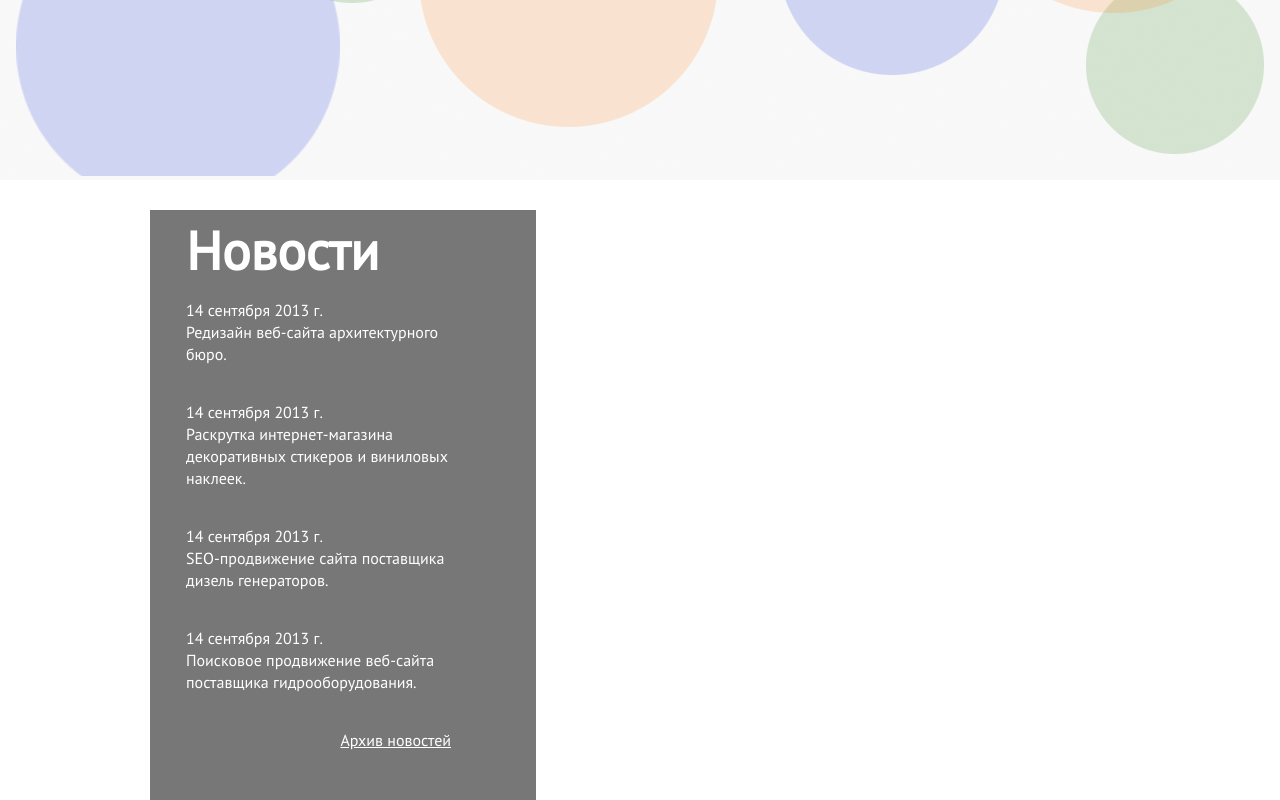
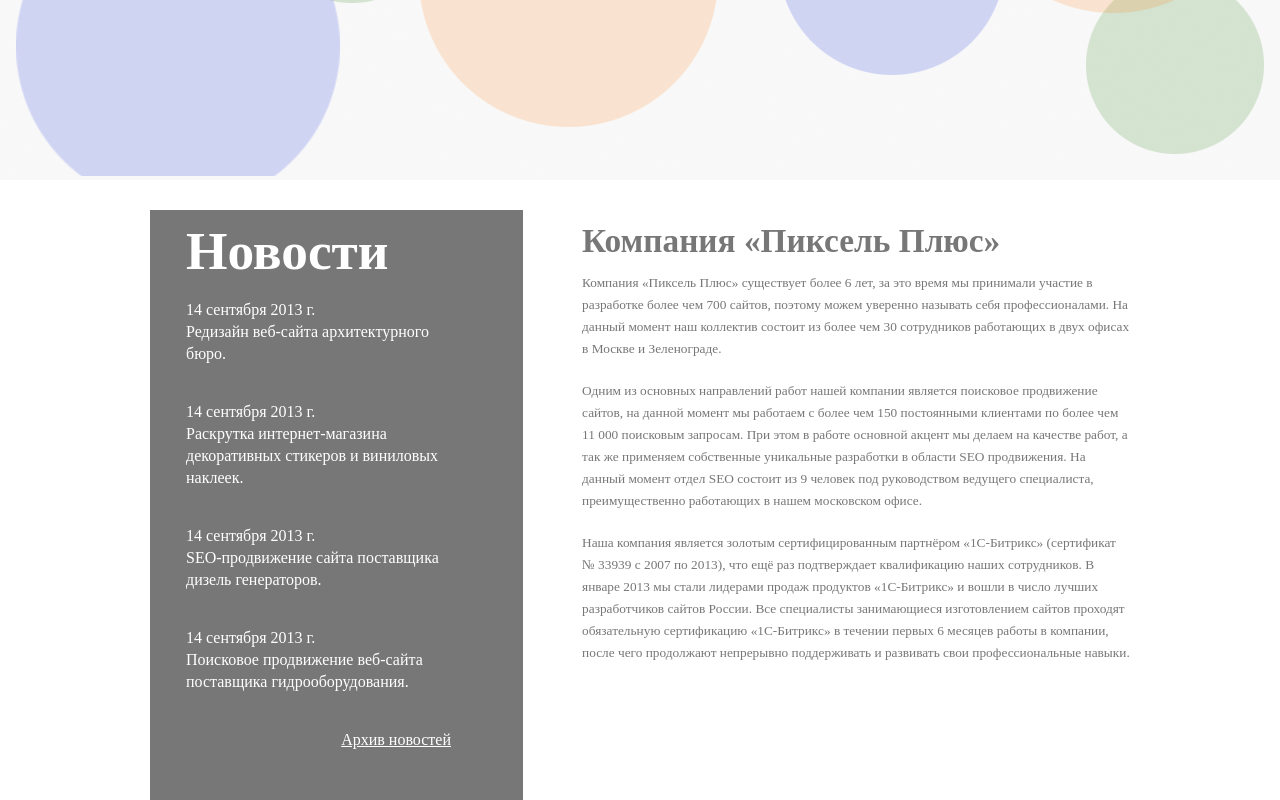
Before and after one commit to NotifyOne/test_HTML_CSS_3, a website: page index.html in a window 1280 px wide. Shown: the part 645-1445 px from the top of the page. Drawn offline with Linux system fonts and the light colour scheme.

Commit message:
End content-content

```diff
--- a/index.html
+++ b/index.html
@@ -65,6 +65,18 @@
                 <li><p><a href="#">Архив новостей</a></p></li>
             </ul>
         </nav>
+        <content class="content-content">
+            <h2>Компания «Пиксель Плюс»</h2>
+            <p>
+                Компания «Пиксель Плюс» существует более 6 лет, за это время мы принимали участие в разработке более чем 700 сайтов, поэтому можем уверенно называть себя профессионалами. На данный момент наш коллектив состоит из более чем 30 сотрудников работающих в двух офисах в Москве и Зеленограде.
+            </p>
+            <p>
+                Одним из основных направлений работ нашей компании является поисковое продвижение сайтов, на данной момент мы работаем с более чем 150 постоянными клиентами по более чем 11 000 поисковым запросам. При этом в работе основной акцент мы делаем на качестве работ, а так же применяем собственные уникальные разработки в области SEO продвижения. На данный момент отдел SEO состоит из 9 человек под руководством ведущего специалиста, преимущественно работающих в нашем московском офисе.
+            </p>
+            <p>
+                Наша компания является золотым сертифицированным партнёром «1С-Битрикс» (сертификат № 33939 с 2007 по 2013), что ещё раз подтверждает квалификацию наших сотрудников. В январе 2013 мы стали лидерами продаж продуктов «1С-Битрикс» и вошли в число лучших разработчиков сайтов России. Все специалисты занимающиеся изготовлением сайтов проходят обязательную сертификацию «1С-Битрикс» в течении первых 6 месяцев работы в компании, после чего продолжают непрерывно поддерживать и развивать свои профессиональные навыки.
+            </p>
+        </content>
     </content>
 </body>
 </html>
--- a/scss/block/_body.scss
+++ b/scss/block/_body.scss
@@ -9,7 +9,7 @@ html, body {
     height: 100%;
     width: 100%;
 }
-h3, p {
+h3, p, h2 {
     margin: 0;
     padding: 0;
 }
--- a/scss/block/_content.scss
+++ b/scss/block/_content.scss
@@ -1,10 +1,11 @@
 .content {
-    display: block;
+    display: flex;
     @include WTOC();
     padding-top: 30px;
-    // font-family: PTSans-Bold, AdobeInvisFont, MyriadPro-Regular;
+    font-family: 'PTSans-Regular', 'AdobeInvisFont', 'MyriadPro-Regular';
     &-nav {
         background-color: $main_color;
+        display: block;
         width: 350px;
         min-height: 560px;
         padding-top: 30px;
@@ -34,4 +35,19 @@
             }
         }
     }
+    &-content {
+        width: 569px;
+        margin-left: 59px;
+        color: $main_color;
+        h2 {
+            margin: 20px 0;
+            font-size: 25pt;
+            font-style: normal;
+        }
+        p {
+            margin: 20px 0;
+            font-size: 10pt;
+
+        }
+    }
 }
```
Also changed, not shown: css/main.css.
